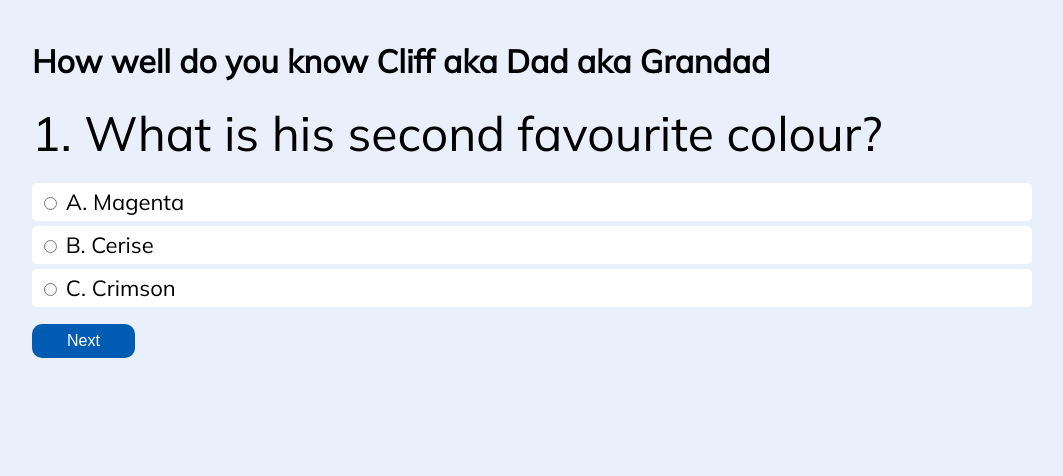
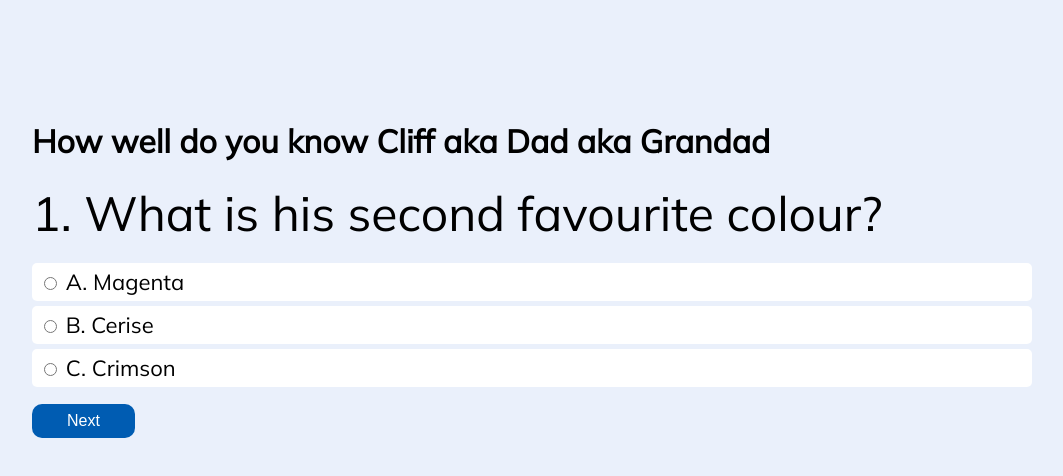
Before and after one commit to Jamesy-tech/cliffquiz, a plain HTML site: page index.html in a window 1280 px wide. Shown: the whole page, without its empty margins (108-1171 px from the left). Drawn offline with Linux system fonts and the light colour scheme.

Commit message:
Update index.html

```diff
--- a/index.html
+++ b/index.html
@@ -7,7 +7,7 @@
 <link rel="preconnect" href="https://fonts.gstatic.com" crossorigin>
 <link href="https://fonts.googleapis.com/css2?family=Mulish&display=swap" rel="stylesheet">
 <style>
-  body { font-family:'Mulish'; margin:0 auto; padding:20px; max-width:1000px; background:#eaf0fb; }
+  body { font-family:'Mulish'; margin:0 auto; padding:20px; padding-top:100px; max-width:1000px; background:#eaf0fb; }
   #question{font-size:3rem;margin-bottom:20px;}
   #answerInput{width:100%;padding:12px;font-size:1.2rem;margin-bottom:10px;border-radius:8px;border:none;outline:none;}
   #submitBtn{padding:8px 35px;font-size:1rem;margin-top:12px;background:#005cb2;border:none;border-radius:10px;color:white;cursor:pointer;}
```
